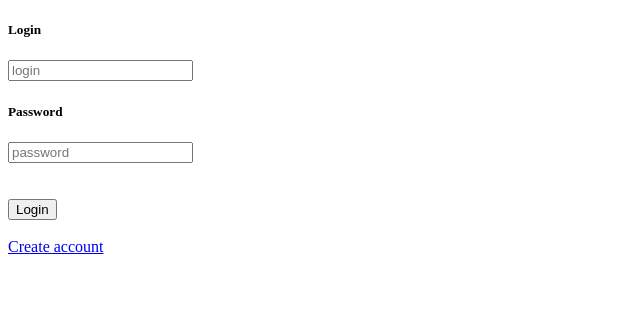
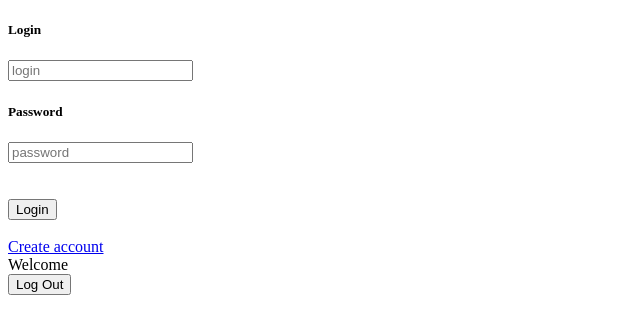
Before and after one commit to NikitOS-1/learn, a React (Create React App) app: page / in a window 1280 px wide. Shown: the top 334 px of the page, without its empty margins (0-640 px from the left). Built offline with nearby package versions, Linux system fonts and the light colour scheme.

Commit message:
add Navigate in Welcome to Login

```diff
--- a/src/App.tsx
+++ b/src/App.tsx
@@ -11,6 +11,7 @@ function App() {
         <Route path="/Registration" element={<Registration />} />
         <Route path="/Welcome" element={<Welcome />} />
       </Routes>
+      <Welcome />
     </div>
   );
 }
--- a/src/pages/Login/Welcome.tsx
+++ b/src/pages/Login/Welcome.tsx
@@ -1,6 +1,9 @@
+import { Navigate } from "react-router-dom";
+
 const Welcome = () => {
   return (
     <div>
+      <Navigate to={"/"} />
       <div>Welcome</div>
       <button>Log Out</button>
     </div>
```
